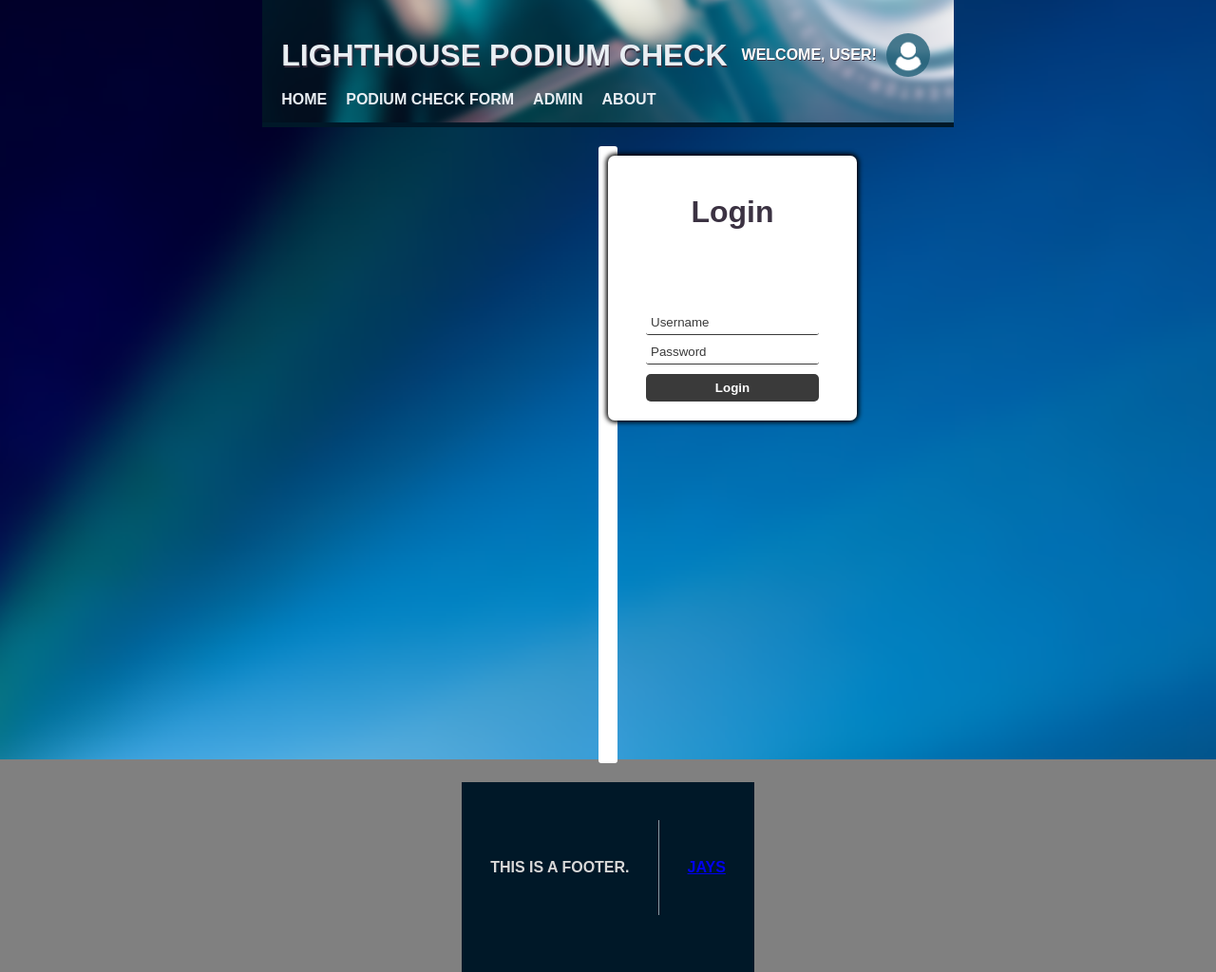
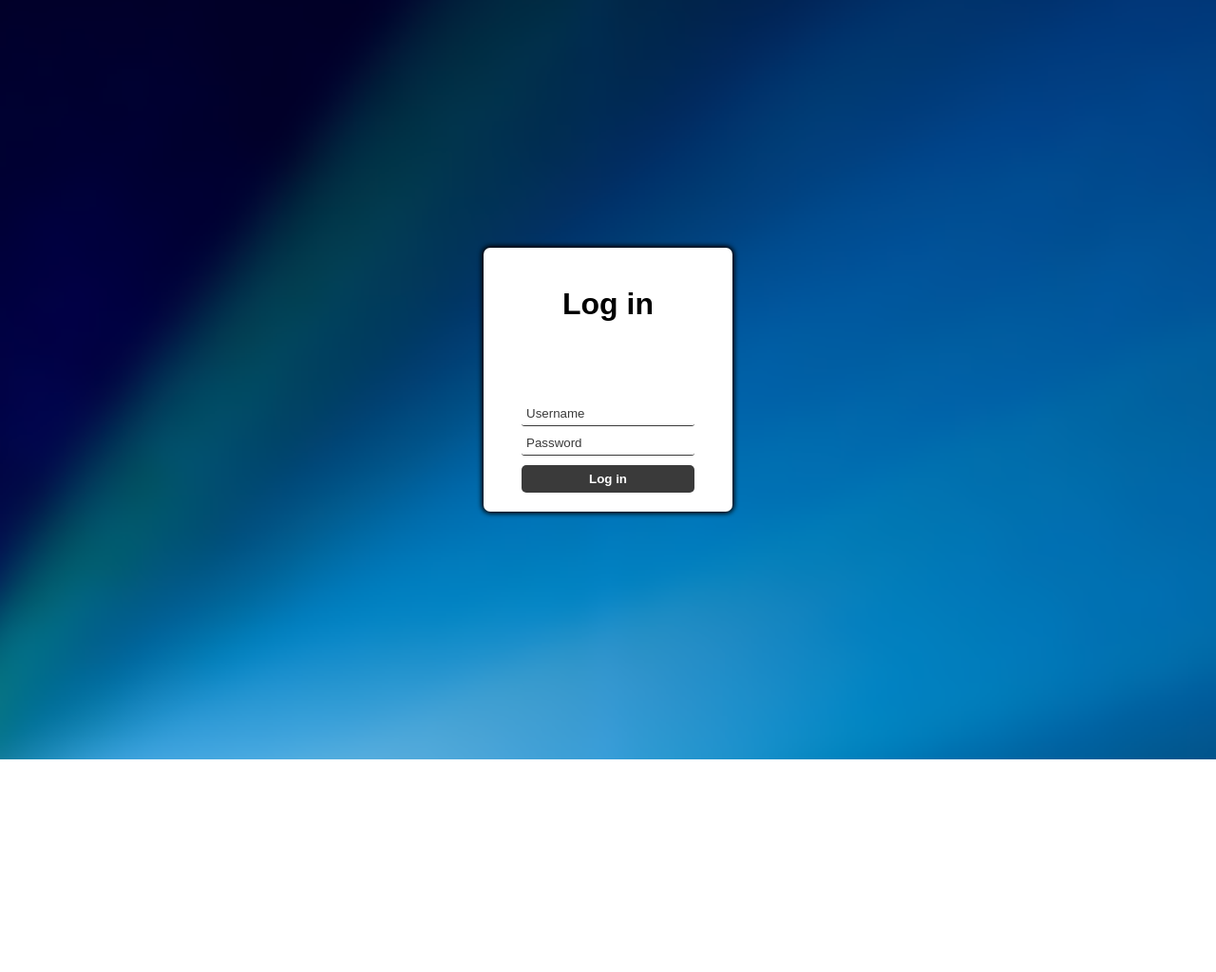
Before and after one commit to Nmans01/cs341-project, a PHP site: page /login.php in a window 1280 px wide. Shown: the whole page at 95% size. After the commit the page ends 800 px from the top, so only its background shows below. Run offline with PHP 8.4, Linux system fonts and the light colour scheme.

Commit message:
Log in page changes

```diff
--- a/header.php
+++ b/header.php
@@ -12,7 +12,7 @@
                 <img class='icon' src="./img/white-user-invert.png">
             </div>
             <div class="dropdown-content">
-                <a href="login.html">Log in</a>
+                <a href="login.php">Log in</a>
                 <a href="profile.php">Your Profile</a>
                 <a href="#">Log out</a>
             </div>
--- a/login.php
+++ b/login.php
@@ -2,34 +2,31 @@
 <html lang="en">
 
 <head>
+  <meta charset="UTF-8">
+  <meta name="viewport" content="width=device-width, initial-scale=1.0">
   <title>Login</title>
   <?PHP
   require('head.php');
   ?>
+  <link rel="stylesheet" href="./css/login-page.css">
   <script src="login-page.js"></script>
-    <link rel="stylesheet" href="./css/login-page.css">
 </head>
 
 <body>
-    <?PHP
-    require('header.php');
-    ?>
-    <main id="main" class="login-main">
-        <div id="login-holder">
-            <h1 id="login-header">Login</h1>
+  <main id="login-holder">
+    <h1 id="login-header">Log in</h1>
+
     <div id="login-error-msg-holder">
       <p id="login-error-msg">Invalid username <span id="error-msg-second-line">and/or password</span></p>
     </div>
+
     <form id="login-form">
       <input type="text" name="username" id="username-field" class="login-form-field" placeholder="Username">
       <input type="password" name="password" id="password-field" class="login-form-field" placeholder="Password">
-                <input type="submit" value="Login" id="login-form-submit">
+      <input type="submit" value="Log in" id="login-form-submit">
     </form>
-        </div>
+
   </main>
-    <?PHP
-    require('footer.php');
-    ?>
 </body>
 
 </html>
```
Lines whose indentation alone changed are shown as unchanged.
